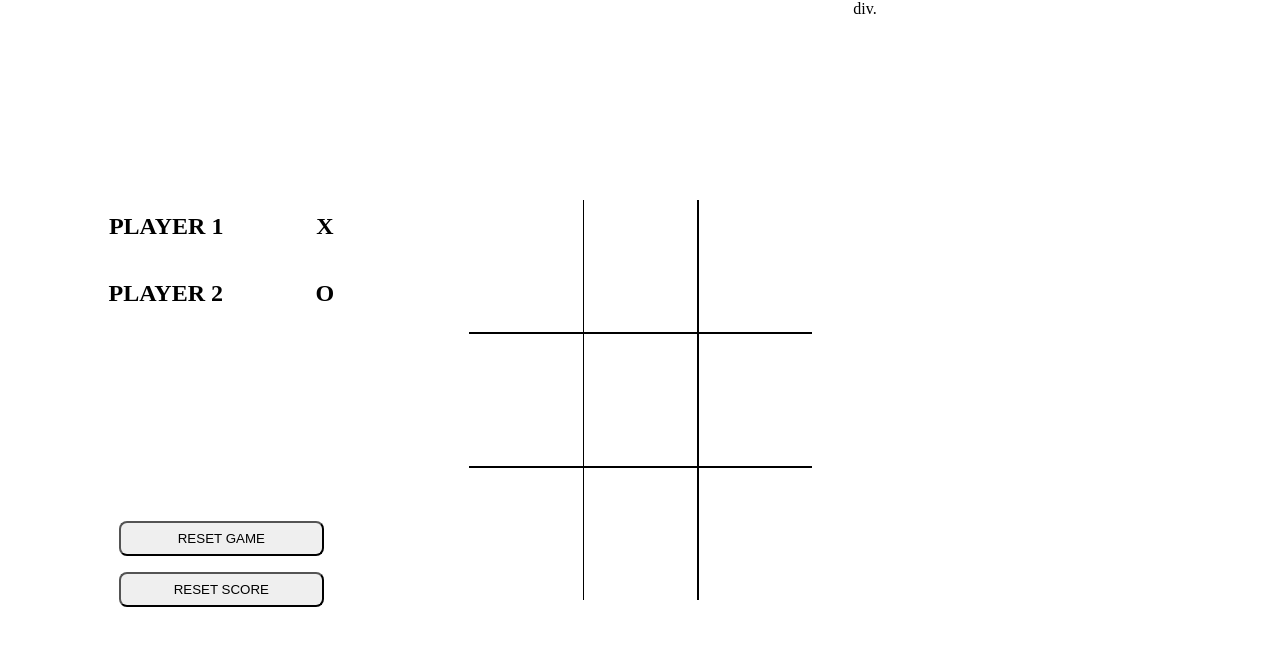
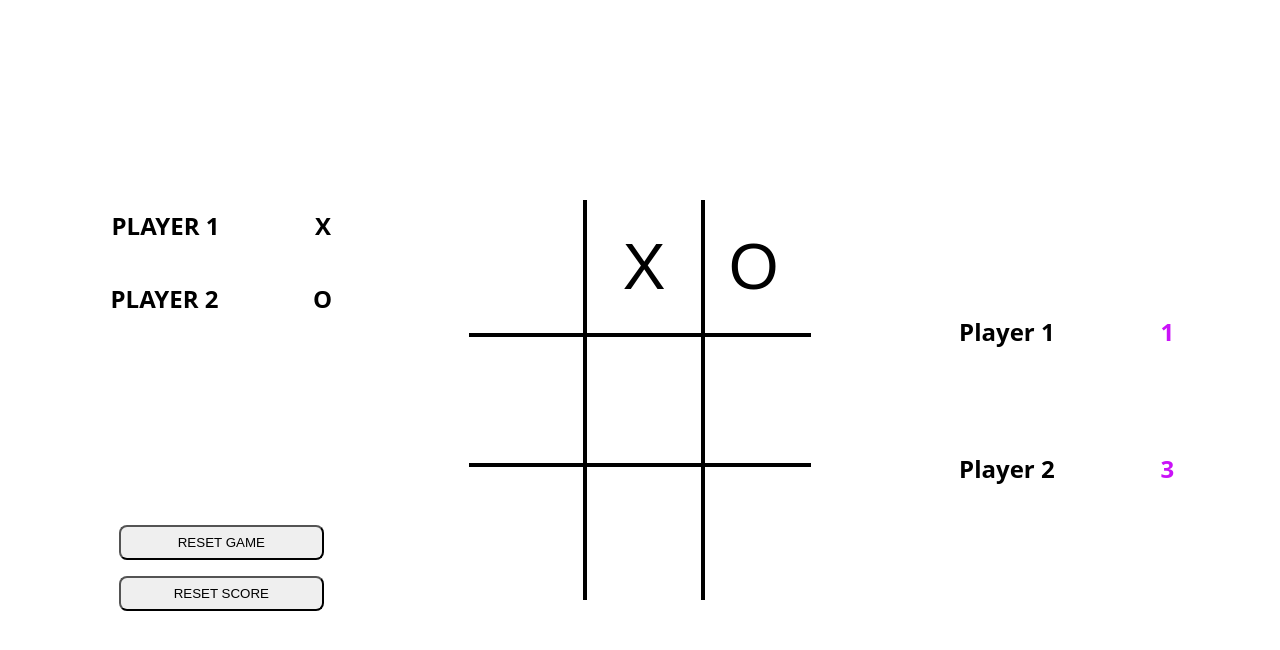
Before and after one commit to Daniel-Prada27/TicTacToe-TOP, a plain HTML site: page index.html in a window 1280 px wide. Drawn offline with Linux system fonts and the light colour scheme.

Commit message:
Create score display

```diff
--- a/assets/styles/style.css
+++ b/assets/styles/style.css
@@ -8,6 +8,7 @@ body {
     margin: 0;
     height: 100vh;
     min-height: 100vh;
+    font-family: var(--system-ui);
 }
 
 img {
@@ -77,11 +78,12 @@ img {
 .board-cell {
     width: 100%;
     min-height: 10vh;
-    border: 1px solid black;
+    border: 4px solid black;
 }
 
 .top-cell {
     border-top: none;
+    border-bottom: none;
 }
 
 .left-cell {
@@ -90,10 +92,12 @@ img {
 
 .right-cell {
     border-right: none;
+    border-left: none;
 }
 
 .bottom-cell {
     border-bottom: none;
+    border-top: none;
 }
 
 .board-cell button {
@@ -103,4 +107,22 @@ img {
     background-color: inherit;
     border: none;
     font-size: 4rem;
+
 }
+
+.score-container {
+    display: flex;
+    height: 100vh;
+    flex-direction: column;
+    justify-content: center;
+    gap: 4rem;
+
+}
+
+.player-score-container {
+    display: flex;
+    justify-content: space-evenly;
+}
+.player-score-container > h2:nth-child(2) {
+    color: rgb(202, 18, 248);
+}
--- a/index.html
+++ b/index.html
@@ -44,12 +44,12 @@
                 </div>
                 <div class="board-cell top-cell">
 
-                    <button class="board-btn"></button>
+                    <button class="board-btn">X</button>
 
                 </div>
                 <div class="board-cell top-cell right-cell">
 
-                    <button class="board-btn"></button>
+                    <button class="board-btn">O</button>
 
                 </div>
                 <div class="board-cell left-cell">
@@ -87,7 +87,20 @@
         </div>
 
         <div class="right-section">
-            div.
+            <div class="score-container">
+                <div class="player-score-container">
+
+                    <h2 class="player-name">Player 1</h2>
+                    <h2 class="player-score">1</h2>
+
+                </div>
+                <div class="player-score-container">
+
+                    <h2 class="player-name">Player 2</h2>
+                    <h2 class="player-score">3</h2>
+
+                </div>
+            </div>
         </div>
 
     </div>
```
